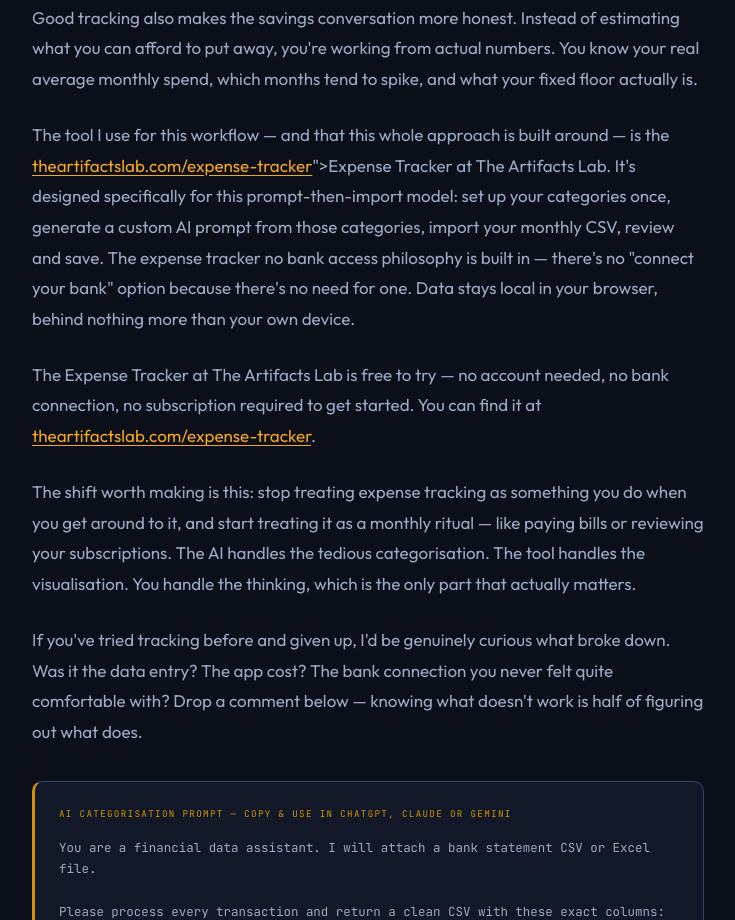
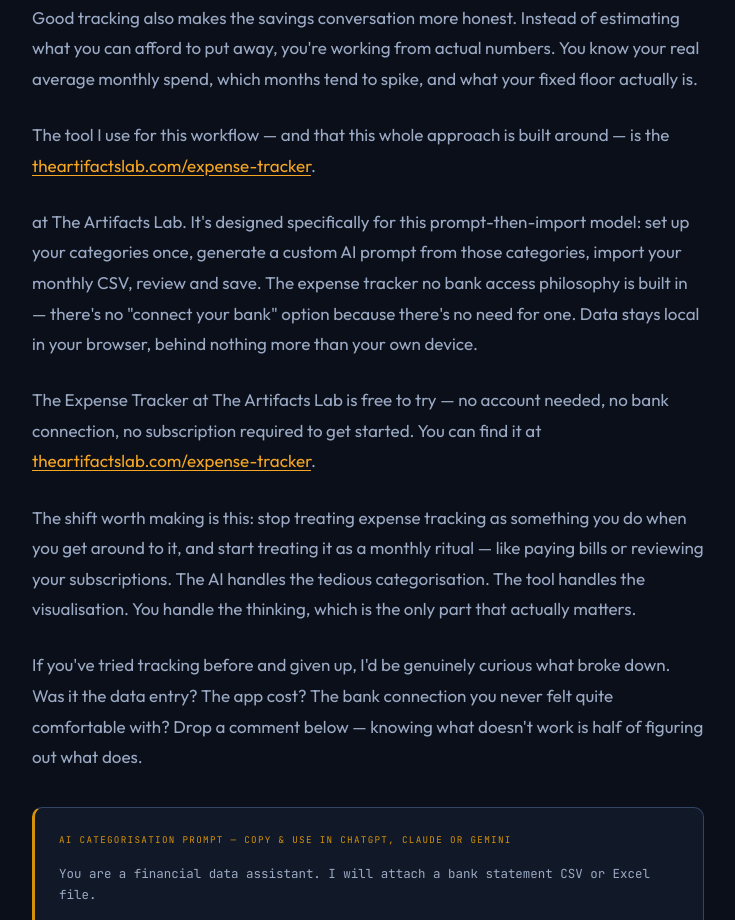
Before and after one commit to Kappa197/artifacts-lab, a website: page blog/expense-tracker-no-bank-access.html in a window 1280 px wide. Shown: the part 3320-4240 px from the top of the page, without its empty margins (272-1007 px from the left). Drawn offline with nearby package versions, Linux system fonts and the light colour scheme; a web font is replaced by a local one.

Commit message:
Update expense-tracker-no-bank-access.html

```diff
--- a/blog/expense-tracker-no-bank-access.html
+++ b/blog/expense-tracker-no-bank-access.html
@@ -454,7 +454,7 @@
 
     <p>Good tracking also makes the savings conversation more honest. Instead of estimating what you can afford to put away, you're working from actual numbers. You know your real average monthly spend, which months tend to spike, and what your fixed floor actually is.</p>
 
-    <p>The tool I use for this workflow &mdash; and that this whole approach is built around &mdash; is the <a href="https://<a href="/expense-tracker.html">theartifactslab.com/expense-tracker</a>">Expense Tracker at The Artifacts Lab</a>. It's designed specifically for this prompt-then-import model: set up your categories once, generate a custom AI prompt from those categories, import your monthly CSV, review and save. The expense tracker no bank access philosophy is built in &mdash; there's no "connect your bank" option because there's no need for one. Data stays local in your browser, behind nothing more than your own device.</p>
+    <p>The tool I use for this workflow &mdash; and that this whole approach is built around &mdash; is the <a href="/expense-tracker.html">theartifactslab.com/expense-tracker</a>.</p> at The Artifacts Lab</a>. It's designed specifically for this prompt-then-import model: set up your categories once, generate a custom AI prompt from those categories, import your monthly CSV, review and save. The expense tracker no bank access philosophy is built in &mdash; there's no "connect your bank" option because there's no need for one. Data stays local in your browser, behind nothing more than your own device.</p>
 
     <p>The Expense Tracker at The Artifacts Lab is free to try &mdash; no account needed, no bank connection, no subscription required to get started. You can find it at <a href="/expense-tracker.html">theartifactslab.com/expense-tracker</a>.</p>
 
```
